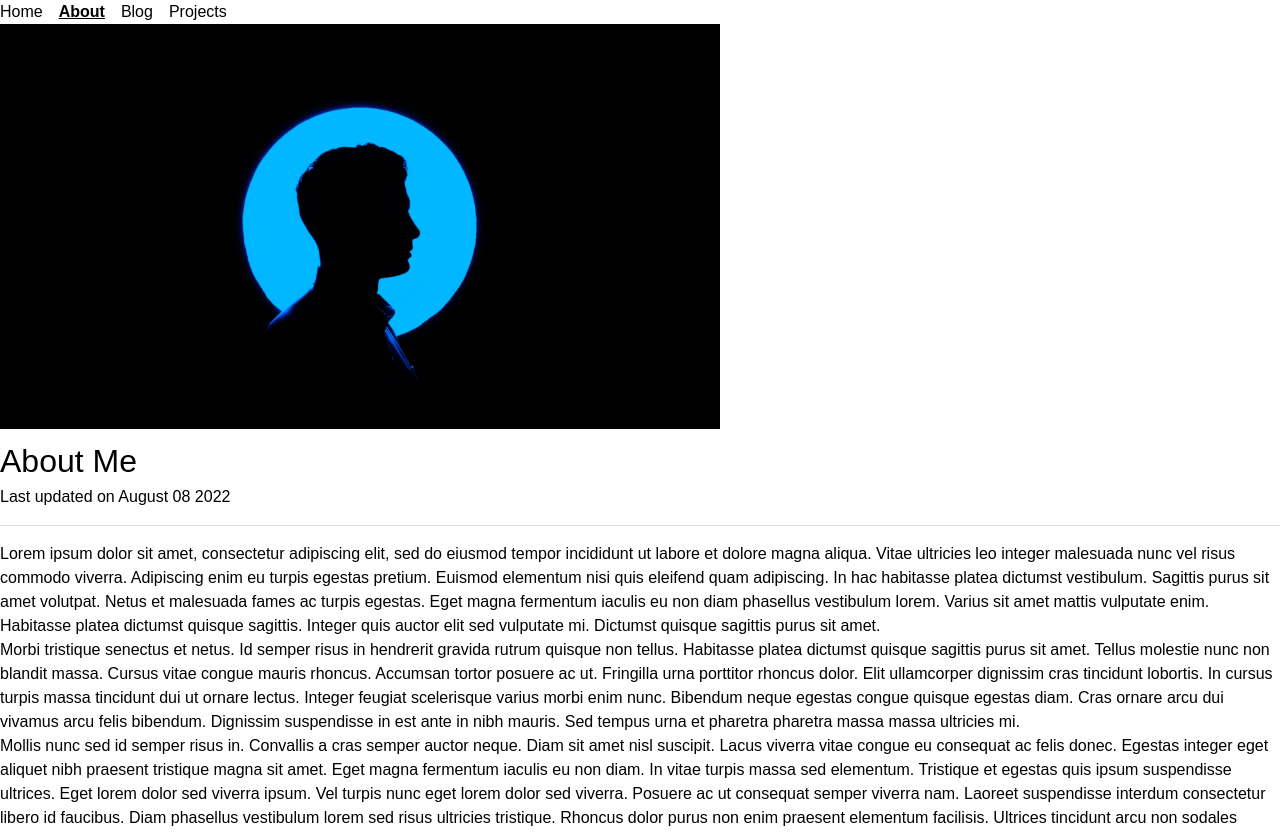
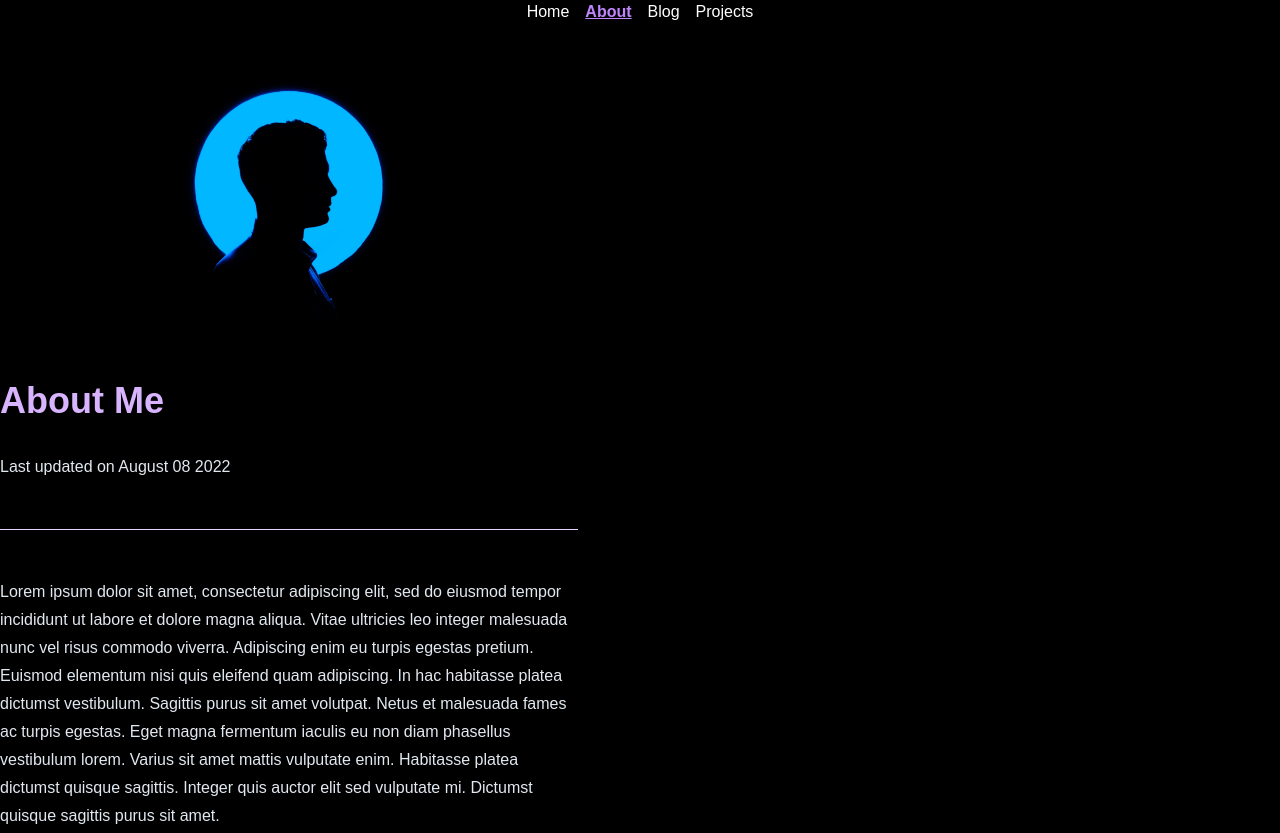
Before and after one commit to i-am-zach/i-am-zach.github.io, an Astro site: page /about in a window 1280 px wide. Shown: the top 833 px of the page. Built offline with nearby package versions, Linux system fonts and the light colour scheme; Astro itself is replaced by a stand-in of ours; a web font is replaced by a local one.

Commit message:
Added markdown content and TOS

```diff
--- a/astro.config.mjs
+++ b/astro.config.mjs
@@ -1,12 +1,19 @@
-import { defineConfig } from 'astro/config';
-import mdx from '@astrojs/mdx';
-import sitemap from '@astrojs/sitemap';
+import { defineConfig } from "astro/config";
+import mdx from "@astrojs/mdx";
+import sitemap from "@astrojs/sitemap";
 
 // https://astro.build/config
 import tailwind from "@astrojs/tailwind";
 
 // https://astro.build/config
 export default defineConfig({
-  site: 'https://i-am-zach.github.io',
-  integrations: [mdx(), sitemap(), tailwind()]
+  site: "https://i-am-zach.github.io",
+  markdown: {
+    rehypePlugins: [
+      "rehype-slug",
+      ["rehype-autolink-headings", { behavior: "append" }],
+      ["rehype-toc", { headings: ["h1", "h2"] }],
+    ],
+  },
+  integrations: [mdx(), sitemap(), tailwind()],
 });
--- a/src/components/HeaderLink.astro
+++ b/src/components/HeaderLink.astro
@@ -20,5 +20,6 @@ const isActive = href === pathname || href === pathname.replace(/\/$/, '');
 	a.active {
 		font-weight: bolder;
 		text-decoration: underline;
+		color: #c084fc;
 	}
 </style>
--- a/src/layouts/BlogPost.astro
+++ b/src/layouts/BlogPost.astro
@@ -1,7 +1,6 @@
 ---
-import BaseHead from '../components/BaseHead.astro';
-import Header from '../components/Header.astro';
-import Footer from '../components/Footer.astro';
+import Footer from "../components/Footer.astro";
+import SiteLayout from "./SiteLayout.astro";
 
 export interface Props {
   content: {
@@ -18,25 +17,9 @@ const {
 } = Astro.props;
 ---
 
-<html lang="en">
-	<head>
-		<BaseHead title={title} description={description} />
-		<style>
-			.title {
-				font-size: 2em;
-				margin: 0.25em 0 0;
-			}
-			hr {
-				border-top: 1px solid #ddd;
-				margin: 1rem 0;
-			}
-		</style>
-	</head>
-
-	<body>
-		<Header />
+<SiteLayout title={title} description={description}>
   <main>
-			<article>
+    <article class="prose">
       {heroImage && <img width={720} height={360} src={heroImage} alt="" />}
       <h1 class="title">{title}</h1>
       {pubDate && <time>{pubDate}</time>}
@@ -52,5 +35,4 @@ const {
     </article>
   </main>
   <Footer />
-	</body>
-</html>
+</SiteLayout>
--- a/src/layouts/SiteLayout.astro
+++ b/src/layouts/SiteLayout.astro
@@ -2,13 +2,15 @@
 import BaseHead from "../components/BaseHead.astro";
 import Header from "../components/Header.astro";
 import { SITE_TITLE, SITE_DESCRIPTION } from "../config";
+
+const { title = SITE_TITLE, description = SITE_DESCRIPTION } = Astro.props;
 ---
 
 <!DOCTYPE html>
 <html lang="en">
-  <BaseHead title={SITE_TITLE} description={SITE_DESCRIPTION} />
-  <body>
-    <div class="mx-auto w-full">
+  <BaseHead title={title} description={description} />
+  <body class="bg-black text-white">
+    <div class="sticky flex flex-col items-center">
       <Header />
     </div>
     <slot />
--- a/tailwind.config.cjs
+++ b/tailwind.config.cjs
@@ -6,7 +6,45 @@ module.exports = {
       fontFamily: {
         sans: ["Monda", "sans-serif"],
       },
+      typography: ({ theme }) => ({
+        DEFAULT: {
+          css: {
+            "--tw-prose-body": theme("colors.slate[200]"),
+            "--tw-prose-headings": theme("colors.purple[300]"),
+            "--tw-prose-lead": theme("colors.slate[200]"),
+            "--tw-prose-links": theme("colors.purple[400]"),
+            "--tw-prose-bold": theme("colors.slate[200]"),
+            "--tw-prose-counters": theme("colors.purple[400]"),
+            "--tw-prose-bullets": theme("colors.purple[400]"),
+            "--tw-prose-hr": theme("colors.purple[200]"),
+            "--tw-prose-quotes": theme("colors.slate[200]"),
+            "--tw-prose-quote-borders": theme("colors.purple[200]"),
+            "--tw-prose-captions": theme("colors.slate[200]"),
+            "--tw-prose-code": theme("colors.slate[200]"),
+            "--tw-prose-pre-code": theme("colors.slate[200]"),
+            "--tw-prose-pre-bg": theme("colors.slate[200]"),
+            "--tw-prose-th-borders": theme("colors.slate[200]"),
+            "--tw-prose-td-borders": theme("colors.slate[200]"),
+            "--tw-prose-invert-body": theme("colors.pink[200]"),
+            "--tw-prose-invert-headings": theme("colors.white"),
+            "--tw-prose-invert-lead": theme("colors.pink[300]"),
+            "--tw-prose-invert-links": theme("colors.white"),
+            "--tw-prose-invert-bold": theme("colors.white"),
+            "--tw-prose-invert-counters": theme("colors.pink[400]"),
+            "--tw-prose-invert-bullets": theme("colors.pink[600]"),
+            "--tw-prose-invert-hr": theme("colors.pink[700]"),
+            "--tw-prose-invert-quotes": theme("colors.pink[100]"),
+            "--tw-prose-invert-quote-borders": theme("colors.pink[700]"),
+            "--tw-prose-invert-captions": theme("colors.pink[400]"),
+            "--tw-prose-invert-code": theme("colors.white"),
+            "--tw-prose-invert-pre-code": theme("colors.pink[300]"),
+            "--tw-prose-invert-pre-bg": "rgb(0 0 0 / 50%)",
+            "--tw-prose-invert-th-borders": theme("colors.pink[600]"),
+            "--tw-prose-invert-td-borders": theme("colors.pink[700]"),
+          },
+        },
+      }),
     },
   },
-  plugins: [],
+  plugins: [require("@tailwindcss/typography")],
 };
```
Also changed, not shown: package.json (+7 -0 lines), pnpm-lock.yaml, public/zach-bkn-square.jpeg (added). Lines whose indentation alone changed are shown as unchanged.
